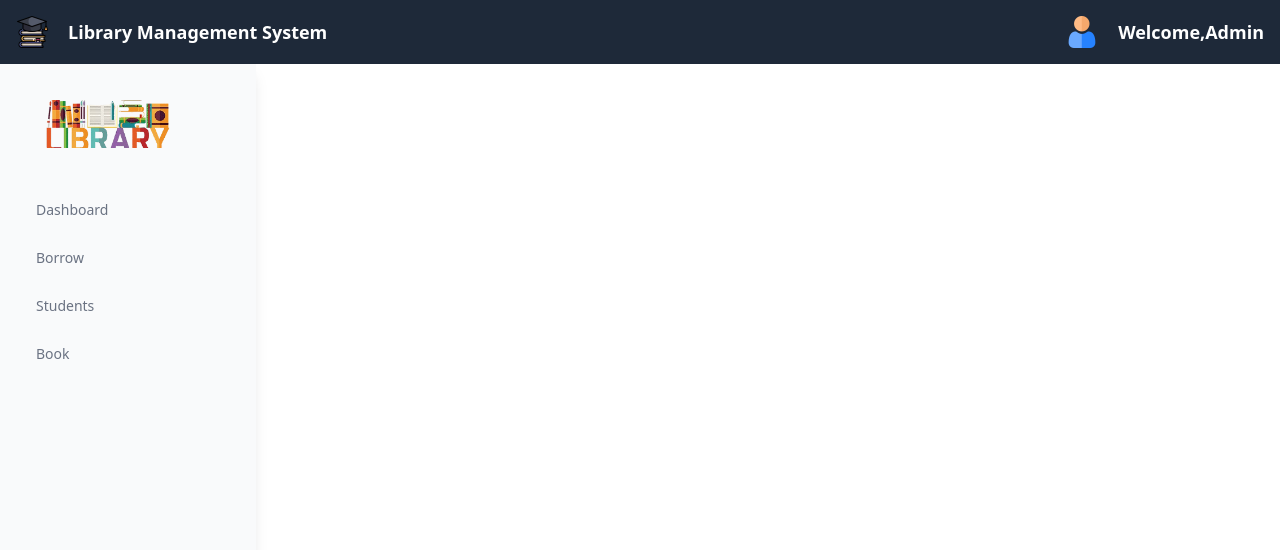
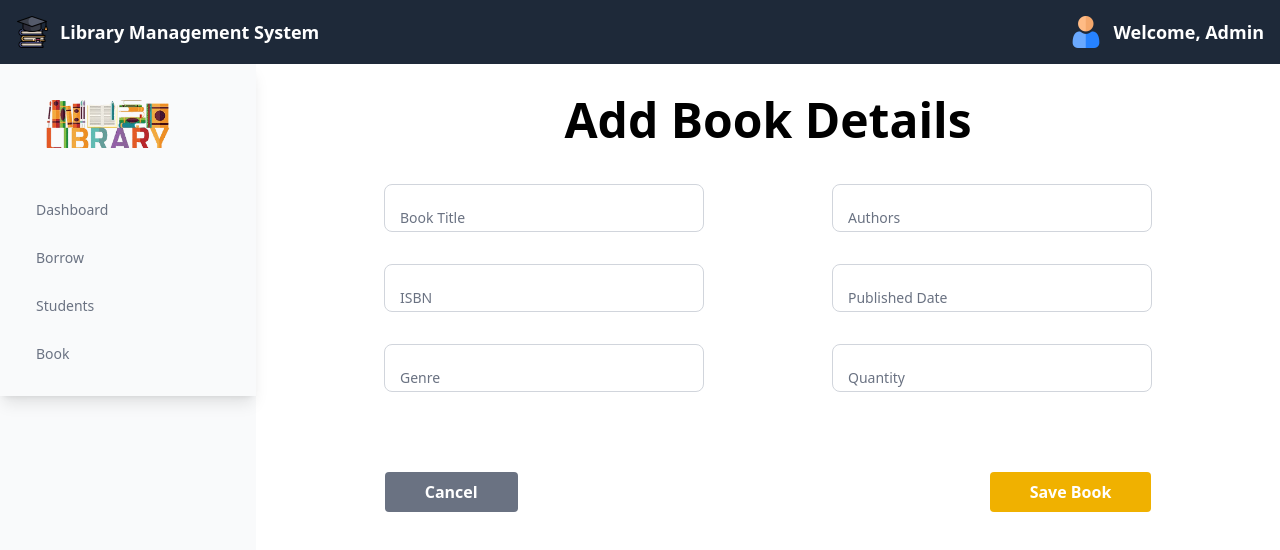
Before and after one commit to btw-imlong/Library, a Vue app: page /addbook in a window 1280 px wide. Shown: the top 550 px of the page. Built offline with nearby package versions, Linux system fonts and the light colour scheme.

Commit message:
add layout

```diff
--- a/src/App.vue
+++ b/src/App.vue
@@ -1,4 +1,3 @@
-<!-- App.vue or MainLayout.vue -->
 <template>
   <div class="min-h-screen flex flex-col">
     <!-- Navbar at the top -->
@@ -7,10 +6,10 @@
     <!-- Main layout: Sidebar + Routed content -->
     <div class="flex flex-1">
       <!-- Sidebar/Dashboard -->
-      <dashboard class="shrink-0" v-if="!hideLayout" />
+      <dashboard v-if="!hideLayout" class="hidden md:block shrink-0 w-64" />
 
       <!-- Routed Page Content -->
-      <div class="flex-1">
+      <div class="flex-1 px-4 md:px-8">
         <router-view />
       </div>
     </div>
--- a/src/layout/navbar.vue
+++ b/src/layout/navbar.vue
@@ -1,17 +1,45 @@
 <template>
   <div>
-    <nav class="p-4 bg-gray-800 text-white flex justify-between">
-      <router-link class="flex items-center space-x-5" to="/">
+    <nav class="p-4 bg-gray-800 text-white flex items-center justify-between">
+      <!-- Left: Logo + Name -->
+      <router-link class="flex items-center space-x-3" to="/">
         <img :src="img" alt="Library Logo" class="h-8 w-8" />
-        <span class="md:text-lg font-semibold">Library Management System</span>
+        <span class="text-sm md:text-lg font-semibold"
+          >Library Management System</span
+        >
       </router-link>
-      <router-link class="flex items-center space-x-5" to="/login">
-        <img :src="user" alt="Library Logo" class="h-8 w-8" />
-        <span class="text-lg font-semibold md:block hidden">Welcome,Admin</span>
-      </router-link>
+
+      <!-- Right: Admin Info (hidden on small screens) -->
+      <div class="hidden md:flex items-center space-x-3">
+        <img :src="user" alt="Admin Icon" class="h-8 w-8" />
+        <span class="text-lg font-semibold">Welcome, Admin</span>
+      </div>
+
+      <!-- Mobile Sidebar Toggle -->
+      <button
+        class="block md:hidden focus:outline-none"
+        @click="$emit('toggle-sidebar')"
+        aria-label="Toggle Sidebar"
+      >
+        <svg
+          class="w-6 h-6 text-white"
+          fill="none"
+          stroke="currentColor"
+          viewBox="0 0 24 24"
+          xmlns="http://www.w3.org/2000/svg"
+        >
+          <path
+            stroke-linecap="round"
+            stroke-linejoin="round"
+            stroke-width="2"
+            d="M4 6h16M4 12h16M4 18h16"
+          />
+        </svg>
+      </button>
     </nav>
   </div>
 </template>
+
 <script setup>
 import img from "../img/navbar_pic.png";
 import user from "../img/icon/image copy.png";
--- a/src/router/rout.js
+++ b/src/router/rout.js
@@ -4,9 +4,13 @@ import Login from "../auth/login.vue";
 import StudentPage from "../views/student.vue";
 import Borrow from "../views/borrow.vue";
 import Book from "../views/book.vue";
+import AddBook from "../views/addbook.vue";
 import listb from "@/views/listb.vue";
+import Addstudent from "../views/addstudent.vue";
 const routes = [
   { path: "/", name: "Home", component: Home },
+  { path: "/addbook", name: "AddBook", component: AddBook },
+  { path: "/addstudent", name: "AddStudent", component: Addstudent },
   { path: "/login", name: "About", component: Login },
   { path: "/borrow", name: "Borrow", component: Borrow },
   { path: "/book", name: "Book", component: Book },
--- /dev/null
+++ b/src/views/addbook.vue
@@ -0,0 +1,119 @@
+<template>
+  <div class="text-center text-3xl md:text-5xl font-bold mt-8">
+    <h1>Add Book Details</h1>
+  </div>
+
+  <div class="mt-10 space-y-8">
+    <div
+      class="flex flex-col md:flex-row md:gap-32 justify-center items-center"
+    >
+      <div class="relative w-11/12 md:w-80">
+        <input
+          type="text"
+          id="book_title"
+          class="block px-2.5 pb-2.5 pt-4 w-full text-sm text-gray-900 bg-transparent rounded-lg border border-gray-300 appearance-none focus:outline-none focus:ring-0 focus:border-blue-600 peer"
+          placeholder=" "
+        />
+        <label
+          for="book_title"
+          class="absolute text-sm text-gray-500 duration-300 transform scale-75 top-2 z-10 origin-[0] bg-white px-2 peer-placeholder-shown:scale-100 peer-placeholder-shown:translate-y-4 peer-focus:scale-75 peer-focus:-translate-y-4 left-2"
+          >Book Title</label
+        >
+      </div>
+
+      <div class="relative w-11/12 md:w-80 mt-8 md:mt-0">
+        <input
+          type="text"
+          id="authors"
+          class="block px-2.5 pb-2.5 pt-4 w-full text-sm text-gray-900 bg-transparent rounded-lg border border-gray-300 appearance-none focus:outline-none focus:ring-0 focus:border-blue-600 peer"
+          placeholder=" "
+        />
+        <label
+          for="authors"
+          class="absolute text-sm text-gray-500 duration-300 transform scale-75 top-2 z-10 origin-[0] bg-white px-2 peer-placeholder-shown:scale-100 peer-placeholder-shown:translate-y-4 peer-focus:scale-75 peer-focus:-translate-y-4 left-2"
+          >Authors</label
+        >
+      </div>
+    </div>
+
+    <div
+      class="flex flex-col md:flex-row md:gap-32 justify-center items-center"
+    >
+      <!-- ISBN -->
+      <div class="relative w-11/12 md:w-80">
+        <input
+          type="text"
+          id="isbn"
+          class="block px-2.5 pb-2.5 pt-4 w-full text-sm text-gray-900 bg-transparent rounded-lg border border-gray-300 appearance-none focus:outline-none focus:ring-0 focus:border-blue-600 peer"
+          placeholder=" "
+        />
+        <label
+          for="isbn"
+          class="absolute text-sm text-gray-500 duration-300 transform scale-75 top-2 z-10 origin-[0] bg-white px-2 peer-placeholder-shown:scale-100 peer-placeholder-shown:translate-y-4 peer-focus:scale-75 peer-focus:-translate-y-4 left-2"
+          >ISBN</label
+        >
+      </div>
+
+      <div class="relative w-11/12 md:w-80 mt-8 md:mt-0">
+        <input
+          type="text"
+          id="published_date"
+          class="block px-2.5 pb-2.5 pt-4 w-full text-sm text-gray-900 bg-transparent rounded-lg border border-gray-300 appearance-none focus:outline-none focus:ring-0 focus:border-blue-600 peer"
+          placeholder=" "
+        />
+        <label
+          for="published_date"
+          class="absolute text-sm text-gray-500 duration-300 transform scale-75 top-2 z-10 origin-[0] bg-white px-2 peer-placeholder-shown:scale-100 peer-placeholder-shown:translate-y-4 peer-focus:scale-75 peer-focus:-translate-y-4 left-2"
+          >Published Date</label
+        >
+      </div>
+    </div>
+
+    <div
+      class="flex flex-col md:flex-row md:gap-32 justify-center items-center"
+    >
+      <div class="relative w-11/12 md:w-80">
+        <input
+          type="text"
+          id="genre"
+          class="block px-2.5 pb-2.5 pt-4 w-full text-sm text-gray-900 bg-transparent rounded-lg border border-gray-300 appearance-none focus:outline-none focus:ring-0 focus:border-blue-600 peer"
+          placeholder=" "
+        />
+        <label
+          for="genre"
+          class="absolute text-sm text-gray-500 duration-300 transform scale-75 top-2 z-10 origin-[0] bg-white px-2 peer-placeholder-shown:scale-100 peer-placeholder-shown:translate-y-4 peer-focus:scale-75 peer-focus:-translate-y-4 left-2"
+          >Genre</label
+        >
+      </div>
+
+      <div class="relative w-11/12 md:w-80 mt-8 md:mt-0">
+        <input
+          type="text"
+          id="quantity"
+          class="block px-2.5 pb-2.5 pt-4 w-full text-sm text-gray-900 bg-transparent rounded-lg border border-gray-300 appearance-none focus:outline-none focus:ring-0 focus:border-blue-600 peer"
+          placeholder=" "
+        />
+        <label
+          for="quantity"
+          class="absolute text-sm text-gray-500 duration-300 transform scale-75 top-2 z-10 origin-[0] bg-white px-2 peer-placeholder-shown:scale-100 peer-placeholder-shown:translate-y-4 peer-focus:scale-75 peer-focus:-translate-y-4 left-2"
+          >Quantity</label
+        >
+      </div>
+    </div>
+  </div>
+
+  <div
+    class="flex flex-col md:flex-row justify-center items-center gap-20 md:gap-118 mt-20"
+  >
+    <button
+      class="bg-gray-500 hover:bg-gray-600 text-white font-bold py-2 px-10 rounded"
+    >
+      Cancel
+    </button>
+    <button
+      class="bg-yellow-500 hover:bg-yellow-600 text-white font-bold py-2 px-10 rounded"
+    >
+      Save Book
+    </button>
+  </div>
+</template>
--- /dev/null
+++ b/src/views/addstudent.vue
@@ -0,0 +1,76 @@
+<template>
+  <div class="text-center text-3xl md:text-5xl font-bold mt-8">
+    <h1>Create Students</h1>
+  </div>
+
+  <div class="p-4 md:p-10">
+    <div
+      class="grid grid-cols-1 md:grid-cols-2 gap-y-6 md:gap-x-10 md:gap-y-10 w-full"
+    >
+      <div class="relative">
+        <input
+          type="text"
+          id="full_name"
+          class="block px-2.5 pb-2.5 pt-4 w-full text-sm text-gray-900 bg-transparent rounded-lg border border-gray-300 appearance-none focus:outline-none focus:ring-0 focus:border-blue-600 peer"
+          placeholder=" "
+        />
+        <label
+          for="full_name"
+          class="absolute text-sm text-gray-500 duration-300 transform scale-75 top-2 z-10 origin-[0] bg-white px-2 peer-placeholder-shown:scale-100 peer-placeholder-shown:translate-y-4 peer-focus:scale-75 peer-focus:-translate-y-4 left-2"
+          >Full Name</label
+        >
+      </div>
+
+      <div class="relative">
+        <input
+          type="text"
+          id="student_id"
+          class="block px-2.5 pb-2.5 pt-4 w-full text-sm text-gray-900 bg-transparent rounded-lg border border-gray-300 appearance-none focus:outline-none focus:ring-0 focus:border-blue-600 peer"
+          placeholder=" "
+        />
+        <label
+          for="student_id"
+          class="absolute text-sm text-gray-500 duration-300 transform scale-75 top-2 z-10 origin-[0] bg-white px-2 peer-placeholder-shown:scale-100 peer-placeholder-shown:translate-y-4 peer-focus:scale-75 peer-focus:-translate-y-4 left-2"
+          >Student ID</label
+        >
+      </div>
+
+      <div class="relative">
+        <input
+          type="text"
+          id="email"
+          class="block px-2.5 pb-2.5 pt-4 w-full text-sm text-gray-900 bg-transparent rounded-lg border border-gray-300 appearance-none focus:outline-none focus:ring-0 focus:border-blue-600 peer"
+          placeholder=" "
+        />
+        <label
+          for="email"
+          class="absolute text-sm text-gray-500 duration-300 transform scale-75 top-2 z-10 origin-[0] bg-white px-2 peer-placeholder-shown:scale-100 peer-placeholder-shown:translate-y-4 peer-focus:scale-75 peer-focus:-translate-y-4 left-2"
+          >Email</label
+        >
+      </div>
+
+      <div class="relative">
+        <input
+          type="text"
+          id="grade"
+          class="block px-2.5 pb-2.5 pt-4 w-full text-sm text-gray-900 bg-transparent rounded-lg border border-gray-300 appearance-none focus:outline-none focus:ring-0 focus:border-blue-600 peer"
+          placeholder=" "
+        />
+        <label
+          for="grade"
+          class="absolute text-sm text-gray-500 duration-300 transform scale-75 top-2 z-10 origin-[0] bg-white px-2 peer-placeholder-shown:scale-100 peer-placeholder-shown:translate-y-4 peer-focus:scale-75 peer-focus:-translate-y-4 left-2"
+          >Class / Grade</label
+        >
+      </div>
+    </div>
+  </div>
+
+  <!-- Submit Button Centered -->
+  <div class="flex justify-center mt-10">
+    <button
+      class="bg-yellow-500 hover:bg-yellow-600 text-white font-bold py-2 px-10 rounded"
+    >
+      Submit
+    </button>
+  </div>
+</template>
--- a/src/views/home.vue
+++ b/src/views/home.vue
@@ -6,7 +6,7 @@
         <router-link to="" class="text-blue-700">Admid /</router-link> Dashboard
       </p>
     </section>
-    <div class="grid grid-cols-2 gap-x-30 gap-y-20 p-4">
+    <div class="grid grid-cols-1 md:grid-cols-2 gap-x-30 gap-y-20 p-4">
       <Card :imgSrc="myImage" userName="Logged in user" :userScore="100" />
       <Card :imgSrc="img" userName="Total Book" :userScore="240" />
       <Card :imgSrc="pic" userName="Total Member" :userScore="1234" />
```
Also changed, not shown: src/views/book.vue (+7 -5 lines), src/views/student.vue (+8 -5 lines), 1 other file (tests, documents, lock files or other folders).
